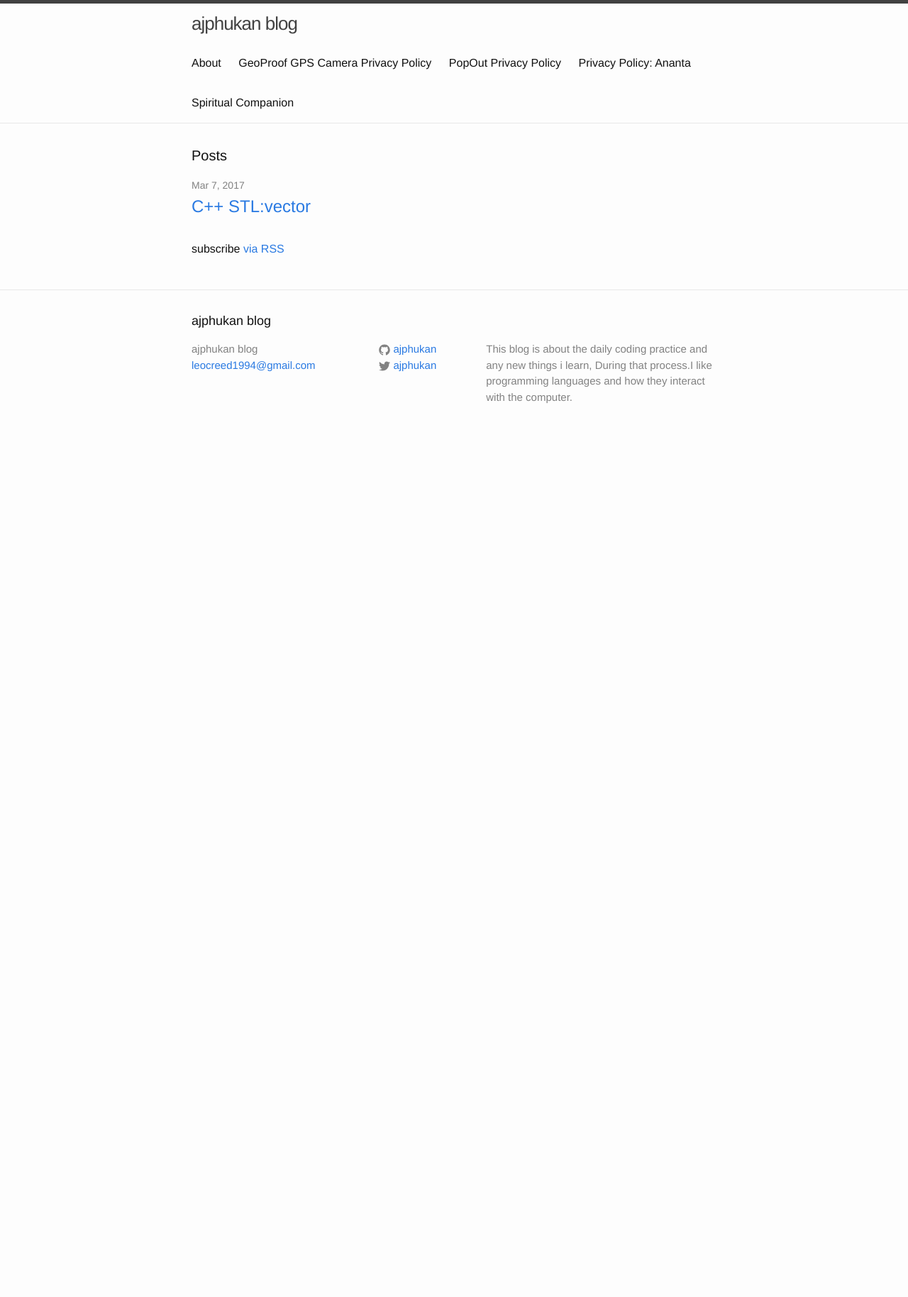
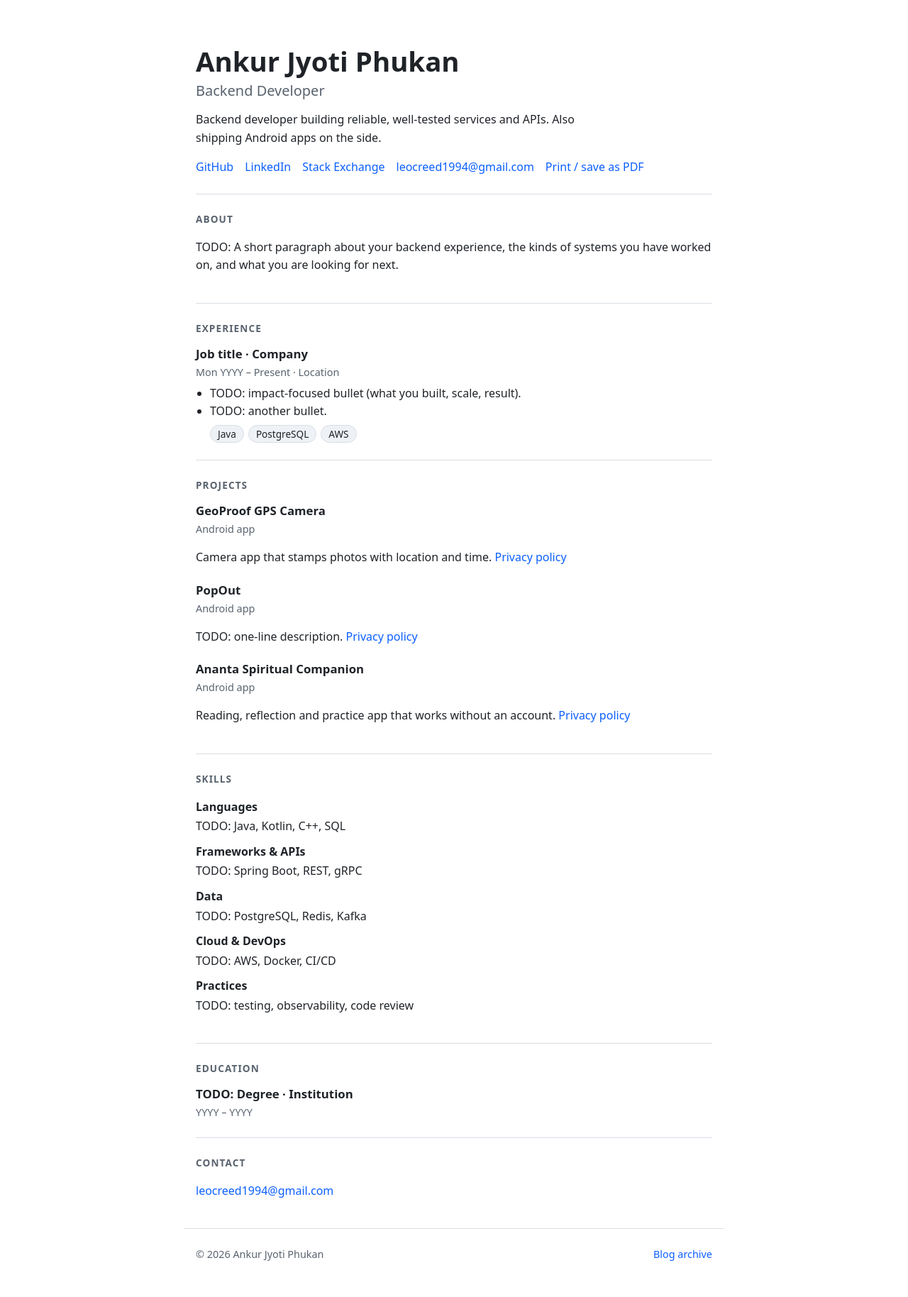
Before and after one commit to ajphukan/ajphukan.github.io, a Jekyll site: the page built from index.html, in a window 1280 px wide. Shown: the whole page at 71% size. Built offline with Jekyll 4.4.1, drawn with Linux system fonts in a browser that asks for light colours; before the commit the page ends 900 px from its top, so only the background shows below that.

Commit message:
Turn site into developer profile; archive blog; keep policy URLs
Co-Authored-By: Claude Sonnet 5.5 <noreply@anthropic.com>

```diff
--- a/_config.yml
+++ b/_config.yml
@@ -13,14 +13,12 @@
 # you will see them accessed via {{ site.title }}, {{ site.email }}, and so on.
 # You can create any custom variable you would like, and they will be accessible
 # in the templates via {{ site.myvariable }}.
-title: ajphukan blog
+title: Ankur Jyoti Phukan
 email: leocreed1994@gmail.com
-description: > # this means to ignore newlines until "baseurl:"
-  This blog is about the daily coding practice and any new things i learn,
-  During that process.I like programming languages and how they interact
-  with the computer.
+description: >
+  Developer profile and resume of Ankur Jyoti Phukan, a backend developer.
 baseurl: "" # the subpath of your site, e.g. /blog
-url: "http://www.ajphukan.com/" # the base hostname & protocol for your site, e.g. http://example.com
+url: "https://ajphukan.github.io" # the base hostname & protocol for your site, e.g. http://example.com
 twitter_username: ajphukan
 github_username:  ajphukan
 
--- a/_includes/header.html
+++ b/_includes/header.html
@@ -2,23 +2,12 @@
 
   <div class="wrapper">
 
-    <a class="site-title" href="{{ "/" | relative_url}}">{{ site.title | escape }}</a>
+    <a class="site-title" href="{{ "/" | relative_url }}">{{ site.title | escape }}</a>
 
     <nav class="site-nav">
-      <span class="menu-icon">
-        <svg viewBox="0 0 18 15" width="18px" height="15px">
-          <path fill="#424242" d="M18,1.484c0,0.82-0.665,1.484-1.484,1.484H1.484C0.665,2.969,0,2.304,0,1.484l0,0C0,0.665,0.665,0,1.484,0 h15.031C17.335,0,18,0.665,18,1.484L18,1.484z"/>
-          <path fill="#424242" d="M18,7.516C18,8.335,17.335,9,16.516,9H1.484C0.665,9,0,8.335,0,7.516l0,0c0-0.82,0.665-1.484,1.484-1.484 h15.031C17.335,6.031,18,6.696,18,7.516L18,7.516z"/>
-          <path fill="#424242" d="M18,13.516C18,14.335,17.335,15,16.516,15H1.484C0.665,15,0,14.335,0,13.516l0,0 c0-0.82,0.665-1.484,1.484-1.484h15.031C17.335,12.031,18,12.696,18,13.516L18,13.516z"/>
-        </svg>
-      </span>
-
       <div class="trigger">
-        {% for my_page in site.pages %}
-          {% if my_page.title %}
-          <a class="page-link" href="{{ my_page.url | relative_url }}">{{ my_page.title | escape }}</a>
-          {% endif %}
-        {% endfor %}
+        <a class="page-link" href="{{ "/" | relative_url }}">Home</a>
+        <a class="page-link" href="{{ "/archive/" | relative_url }}">Archive</a>
       </div>
     </nav>
 
--- a/_layouts/home.html
+++ /dev/null
@@ -1,25 +0,0 @@
----
-layout: default
----
-
-<div class="home">
-
-  <h1 class="page-heading">Posts</h1>
-
-  {{ content }}
-
-  <ul class="post-list">
-    {% for post in site.posts %}
-      <li>
-        <span class="post-meta">{{ post.date | date: "%b %-d, %Y" }}</span>
-
-        <h2>
-          <a class="post-link" href="{{ post.url | relative_url }}">{{ post.title | escape }}</a>
-        </h2>
-      </li>
-    {% endfor %}
-  </ul>
-
-  <p class="rss-subscribe">subscribe <a href="{{ "/feed.xml" | relative_url }}">via RSS</a></p>
-
-</div>
--- /dev/null
+++ b/_layouts/profile.html
@@ -0,0 +1,22 @@
+<!DOCTYPE html>
+<html lang="en">
+<head>
+  <meta charset="utf-8">
+  <meta name="viewport" content="width=device-width, initial-scale=1">
+  <title>{{ site.title | escape }} · {{ page.role | default: "Developer" }}</title>
+  <meta name="description" content="{{ site.description | strip_html | normalize_whitespace | truncate: 160 | escape }}">
+  <link rel="canonical" href="{{ page.url | replace:'index.html','' | absolute_url }}">
+  <link rel="stylesheet" href="{{ "/assets/profile.css" | relative_url }}">
+</head>
+<body>
+  <main class="wrap">
+    {{ content }}
+  </main>
+  <footer class="wrap site-foot">
+    <span>&copy; {{ site.time | date: "%Y" }} {{ site.title | escape }}</span>
+    <span>
+      <a href="{{ "/archive/" | relative_url }}">Blog archive</a>
+    </span>
+  </footer>
+</body>
+</html>
--- /dev/null
+++ b/assets/profile.css
@@ -0,0 +1,69 @@
+:root {
+  --bg: #ffffff;
+  --fg: #1f2328;
+  --muted: #59636e;
+  --line: #d8dee4;
+  --accent: #0b5fff;
+  --chip: #eef2f7;
+}
+@media (prefers-color-scheme: dark) {
+  :root {
+    --bg: #0d1117;
+    --fg: #e6edf3;
+    --muted: #9198a1;
+    --line: #30363d;
+    --accent: #6ea8ff;
+    --chip: #161b22;
+  }
+}
+* { box-sizing: border-box; }
+html { scroll-behavior: smooth; }
+body {
+  margin: 0;
+  background: var(--bg);
+  color: var(--fg);
+  font: 16px/1.6 system-ui, -apple-system, "Segoe UI", Roboto, sans-serif;
+}
+a { color: var(--accent); text-decoration: none; }
+a:hover { text-decoration: underline; }
+.wrap { max-width: 760px; margin: 0 auto; padding: 0 16px; }
+
+.hero { padding: 64px 0 24px; }
+.hero h1 { margin: 0; font-size: 2.4rem; line-height: 1.15; }
+.hero .role { margin: 4px 0 12px; font-size: 1.25rem; color: var(--muted); }
+.hero .tagline { margin: 0 0 16px; max-width: 60ch; }
+.links { display: flex; flex-wrap: wrap; gap: 8px 16px; padding: 0; margin: 0; list-style: none; }
+
+section { padding: 24px 0; border-top: 1px solid var(--line); }
+section h2 {
+  margin: 0 0 12px;
+  font-size: .85rem;
+  letter-spacing: .08em;
+  text-transform: uppercase;
+  color: var(--muted);
+}
+.item { margin-bottom: 20px; }
+.item:last-child { margin-bottom: 0; }
+.item h3 { margin: 0; font-size: 1.05rem; }
+.item .meta { color: var(--muted); font-size: .9rem; }
+.item ul { margin: 6px 0 0; padding-left: 20px; }
+.chips { display: flex; flex-wrap: wrap; gap: 6px; padding: 0; margin: 6px 0 0; list-style: none; }
+.chips li { background: var(--chip); border: 1px solid var(--line); border-radius: 999px; padding: 1px 10px; font-size: .85rem; }
+.skills dt { font-weight: 600; margin-top: 10px; }
+.skills dd { margin: 2px 0 0; }
+
+.site-foot { display: flex; justify-content: space-between; padding: 24px 16px 48px; color: var(--muted); font-size: .9rem; border-top: 1px solid var(--line); }
+
+@media (max-width: 480px) {
+  .hero { padding-top: 40px; }
+  .hero h1 { font-size: 1.9rem; }
+}
+
+@media print {
+  :root { --bg: #fff; --fg: #000; --muted: #444; --line: #bbb; --accent: #000; --chip: #fff; }
+  body { font-size: 11pt; }
+  .hero { padding-top: 0; }
+  section { padding: 12px 0; break-inside: avoid; }
+  .site-foot, .noprint { display: none; }
+  a { text-decoration: none; }
+}
--- /dev/null
+++ b/index.html
@@ -0,0 +1,83 @@
+---
+layout: profile
+role: Backend Developer
+---
+<header class="hero">
+  <h1>{{ site.title }}</h1>
+  <p class="role">Backend Developer</p>
+  <!-- TODO: one or two sentences: what you build, what you care about -->
+  <p class="tagline">Backend developer building reliable, well-tested services and APIs. Also shipping Android apps on the side.</p>
+  <ul class="links">
+    <li><a href="https://github.com/{{ site.github_username }}">GitHub</a></li>
+    <li><a href="https://www.linkedin.com/in/TODO-your-handle/">LinkedIn</a></li> <!-- TODO -->
+    <li><a href="https://stackexchange.com/users/7483788/ankur-jyoti-phukan">Stack Exchange</a></li>
+    <li><a href="mailto:{{ site.email }}">{{ site.email }}</a></li>
+    <li class="noprint"><a href="javascript:window.print()">Print / save as PDF</a></li>
+  </ul>
+</header>
+
+<section id="about">
+  <h2>About</h2>
+  <!-- TODO: short summary: years of experience, domains, what you're looking for -->
+  <p>TODO: A short paragraph about your backend experience, the kinds of systems you have worked on, and what you are looking for next.</p>
+</section>
+
+<section id="experience">
+  <h2>Experience</h2>
+  <!-- TODO: copy this block per role, newest first -->
+  <div class="item">
+    <h3>Job title &middot; Company</h3>
+    <div class="meta">Mon YYYY &ndash; Present &middot; Location</div>
+    <ul>
+      <li>TODO: impact-focused bullet (what you built, scale, result).</li>
+      <li>TODO: another bullet.</li>
+    </ul>
+    <ul class="chips"><li>Java</li><li>PostgreSQL</li><li>AWS</li></ul>
+  </div>
+</section>
+
+<section id="projects">
+  <h2>Projects</h2>
+  <div class="item">
+    <h3>GeoProof GPS Camera</h3>
+    <div class="meta">Android app</div>
+    <p>Camera app that stamps photos with location and time. <a href="{{ "/geoproof/privacy/" | relative_url }}">Privacy policy</a></p>
+    <!-- TODO: add Play Store link -->
+  </div>
+  <div class="item">
+    <h3>PopOut</h3>
+    <div class="meta">Android app</div>
+    <p>TODO: one-line description. <a href="{{ "/popout/privacy/" | relative_url }}">Privacy policy</a></p>
+  </div>
+  <div class="item">
+    <h3>Ananta Spiritual Companion</h3>
+    <div class="meta">Android app</div>
+    <p>Reading, reflection and practice app that works without an account. <a href="{{ "/ananta-privacy.md" | relative_url }}">Privacy policy</a></p>
+  </div>
+  <!-- TODO: add a backend project: repo link, problem, stack -->
+</section>
+
+<section id="skills">
+  <h2>Skills</h2>
+  <!-- TODO: trim to what you would happily be interviewed on -->
+  <dl class="skills">
+    <dt>Languages</dt><dd>TODO: Java, Kotlin, C++, SQL</dd>
+    <dt>Frameworks &amp; APIs</dt><dd>TODO: Spring Boot, REST, gRPC</dd>
+    <dt>Data</dt><dd>TODO: PostgreSQL, Redis, Kafka</dd>
+    <dt>Cloud &amp; DevOps</dt><dd>TODO: AWS, Docker, CI/CD</dd>
+    <dt>Practices</dt><dd>TODO: testing, observability, code review</dd>
+  </dl>
+</section>
+
+<section id="education">
+  <h2>Education</h2>
+  <div class="item">
+    <h3>TODO: Degree &middot; Institution</h3>
+    <div class="meta">YYYY &ndash; YYYY</div>
+  </div>
+</section>
+
+<section id="contact">
+  <h2>Contact</h2>
+  <p><a href="mailto:{{ site.email }}">{{ site.email }}</a></p>
+</section>
--- a/index.md
+++ /dev/null
@@ -1,6 +0,0 @@
----
-# You don't need to edit this file, it's empty on purpose.
-# Edit theme's home layout instead if you wanna make some changes
-# See: https://jekyllrb.com/docs/themes/#overriding-theme-defaults
-layout: home
----
```
Also changed, not shown: about.md (deleted, +0 -18 lines), archive/index.md (added, +16 -0 lines), README.md, 8 other files.
